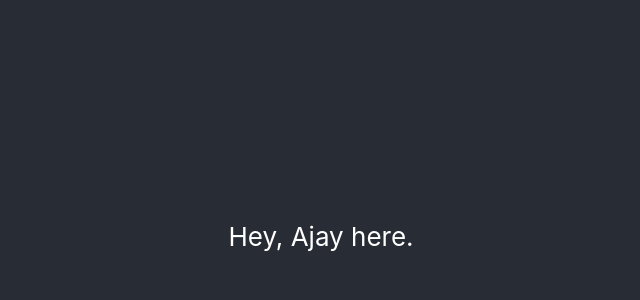
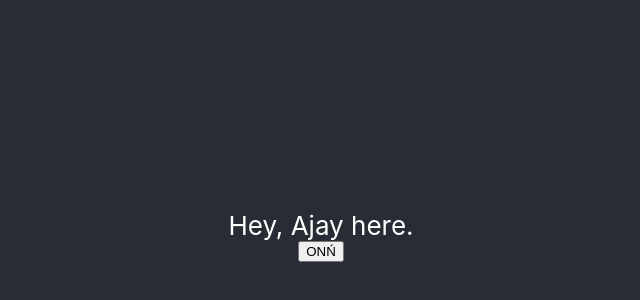
Before and after one commit to Delving-Mage/delve-portfolio, a React (Create React App) app: page / in a window 1280 px wide. Shown: the part 164-464 px from the top of the page, without its empty margins (319-959 px from the left). Built offline with nearby package versions, Linux system fonts and the light colour scheme.

Commit message:
added deploy sets

```diff
--- a/src/App.js
+++ b/src/App.js
@@ -1,10 +1,12 @@
 import './App.css';
 
 function App() {
+
   return (
     <div className="App">
       <header className="App-header">
       Hey, Ajay here.
+      <button onClick={console.log("hey")}>ONŃ</button>
       </header>
     </div>
   );
```
